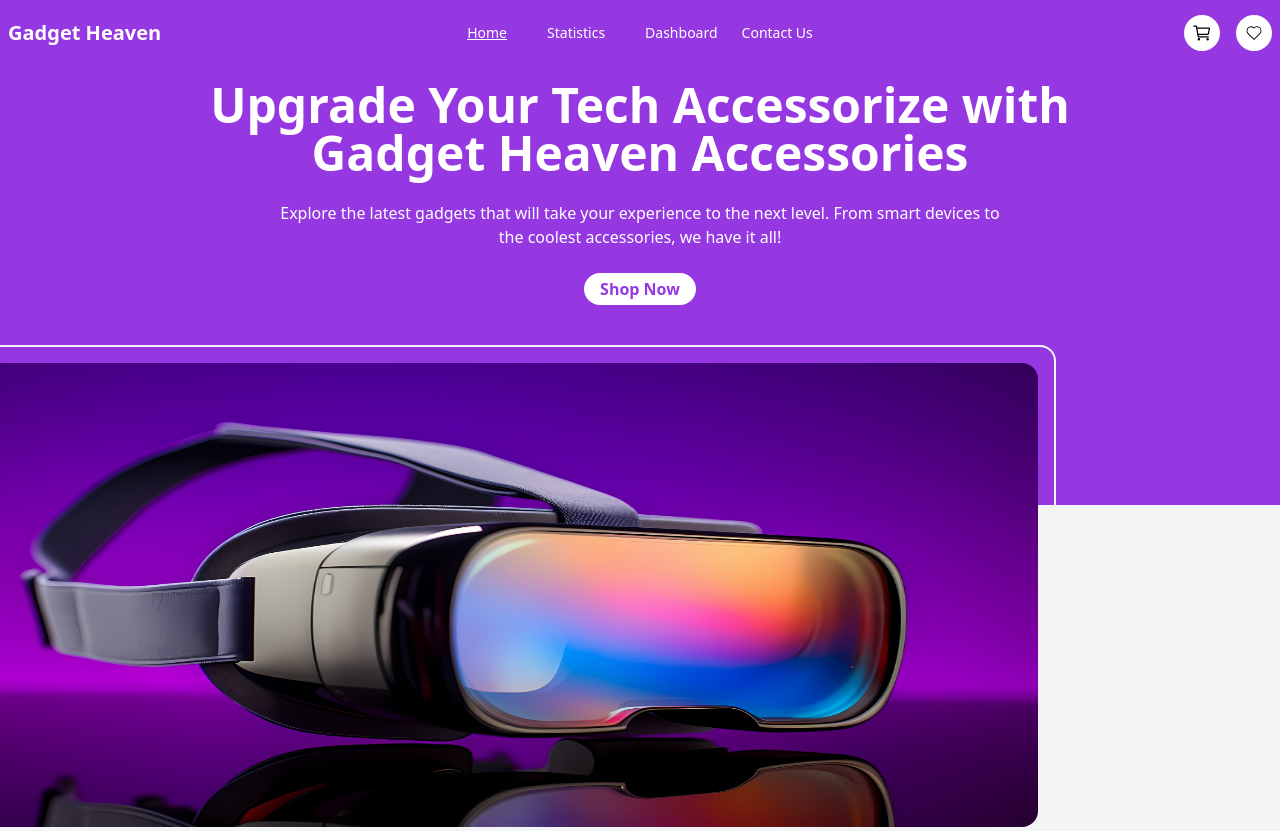
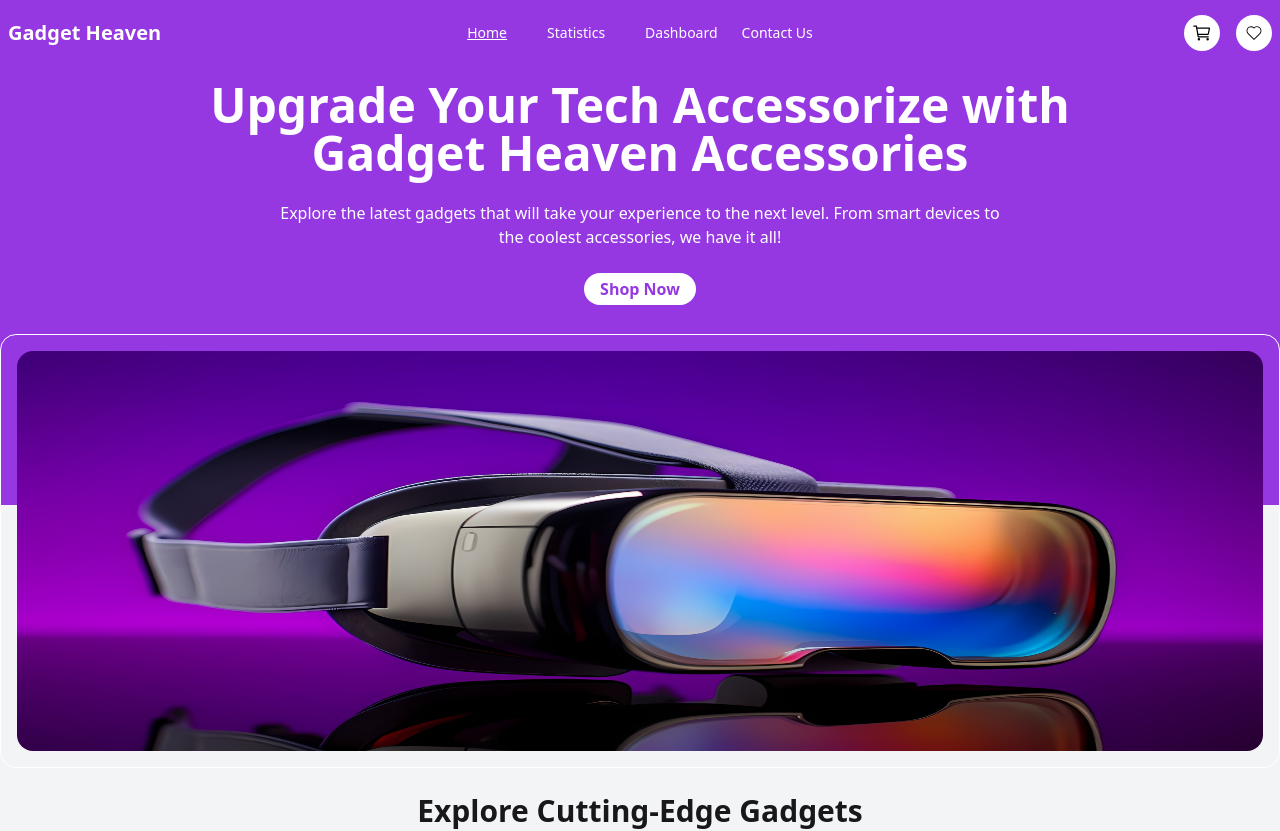
Before and after one commit to programming-hero-web-course-4/b10a8-gadget-heaven-rubel04, a React (Vite) app: page / in a window 1280 px wide. Shown: the top 831 px of the page. Built offline with nearby package versions, Linux system fonts and the light colour scheme.

Commit message:
add footer section

```diff
--- a/src/components/Banner.jsx
+++ b/src/components/Banner.jsx
@@ -4,8 +4,8 @@ import { Link } from "react-router-dom";
 
 const Banner = () => {
   return (
-    <div className="relative">
-      <div className="bg-[#9538E2] text-white space-y-6 pt-4 pb-50 mb-80 ">
+    <div className="">
+      <div className="bg-[#9538E2] relative text-white space-y-6 pt-4 pb-50 mb-60 ">
         <h1 className="text-5xl font-bold text-center">
           Upgrade Your Tech Accessorize with <br /> Gadget Heaven Accessories
         </h1>
@@ -20,14 +20,17 @@ const Banner = () => {
           </button>
         </div>
       </div>
-      <div className="absolute top-70 right-56">
-        <div className="w-6xl h-[500px] border-2 border-gray-100 bg-transparent rounded-2xl p-4">
+      {/* <div className="w-7xl  absolute left-0 right-0 bottom-28 rounded-2xl">
+        <div className="h-[500px] border-2 border-gray-100 bg-transparent rounded-2xl p-4">
           <img
             className="w-full h-full object-fill mx-auto rounded-2xl"
             src={banner}
             alt=""
           />
         </div>
+      </div> */}
+      <div className="flex mb-8 p-4 w-7xl mx-auto absolute left-0 right-0 bottom-0 bg-transparent border border-white rounded-2xl">
+        <img className="h-[400px] rounded-2xl w-full" src={banner} alt="" />
       </div>
     </div>
   );
--- a/src/components/ProductDetails.jsx
+++ b/src/components/ProductDetails.jsx
@@ -2,13 +2,14 @@ import { IoCartOutline } from "react-icons/io5";
 import { CiHeart } from "react-icons/ci";
 import { Link, useLoaderData, useParams } from "react-router-dom";
 import { addProductToLS, addWishListToLS } from "../Utility/cart";
-import toast from 'react-hot-toast';
+import toast from "react-hot-toast";
 
 const ProductDetails = () => {
   const products = useLoaderData();
   const { productId } = useParams();
+  const productIdStr = parseInt(productId);
   const product = products.find(
-    (product) => product.product_id === parseInt(productId)
+    (p) => p.product_id === productIdStr
   );
   const {
     product_id,
@@ -21,12 +22,12 @@ const ProductDetails = () => {
   } = product;
 
   const handleProductAddToCart = (productId) => {
-    addProductToLS(productId)
-    toast.success(`${product_name} Successfully added to the Cart`)
+    addProductToLS(productId);
+    toast.success(`${product_name} Successfully added to the Cart`);
   };
   const handleProductAddToWishlist = (productId) => {
-    addWishListToLS(productId)
-    toast.success(`${product_name} Successfully added to the Wishlist`)
+    addWishListToLS(productId);
+    toast.success(`${product_name} Successfully added to the Wishlist`);
   };
 
   return (
@@ -102,8 +103,9 @@ const ProductDetails = () => {
               </Link>
             </button>
             <button
-            onClick={() => handleProductAddToWishlist(product_id)}
-            className="text-xl cursor-pointer border border-gray-300 bg-white p-2 rounded-full">
+              onClick={() => handleProductAddToWishlist(product_id)}
+              className="text-xl cursor-pointer border border-gray-300 bg-white p-2 rounded-full"
+            >
               <Link>
                 <CiHeart></CiHeart>
               </Link>
```
